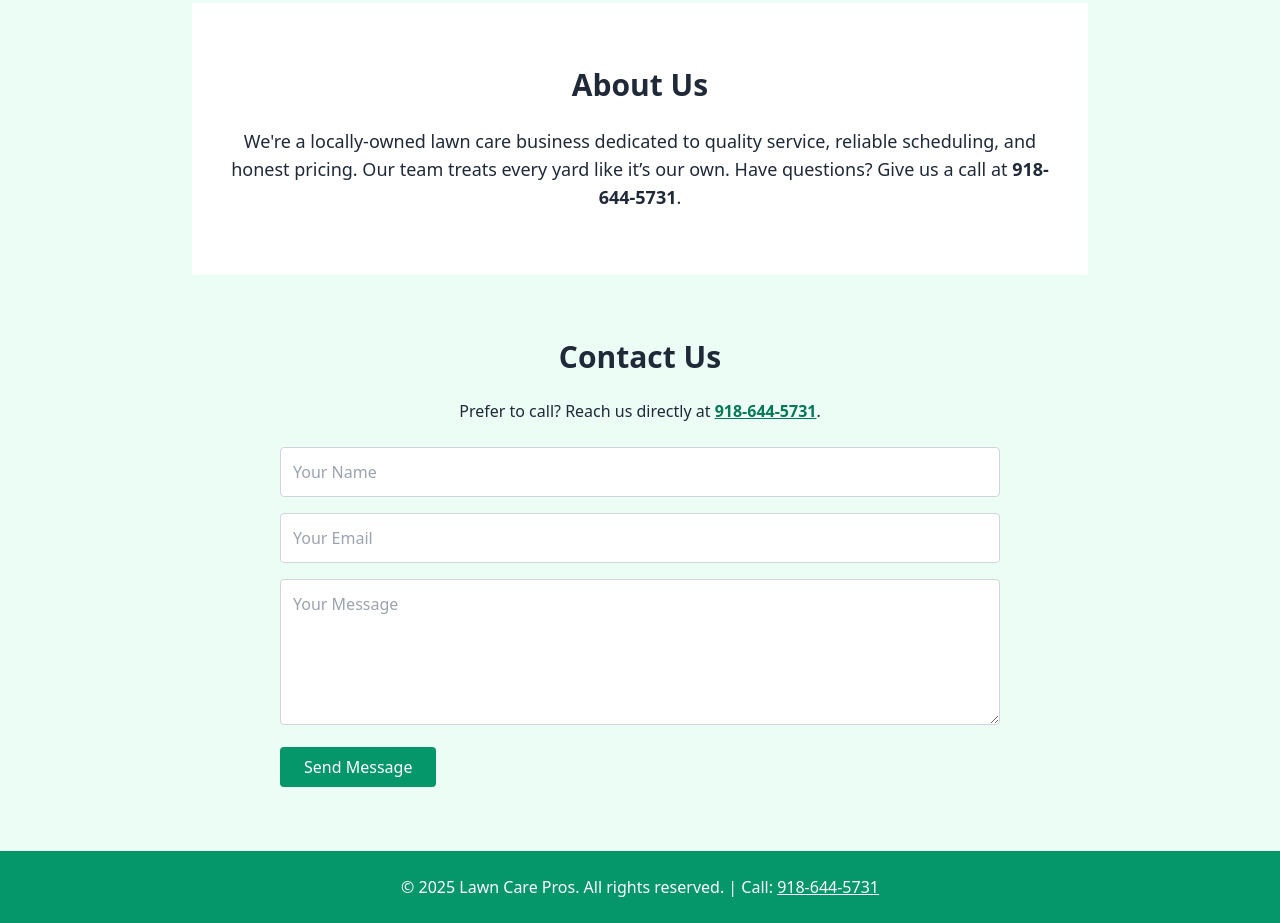
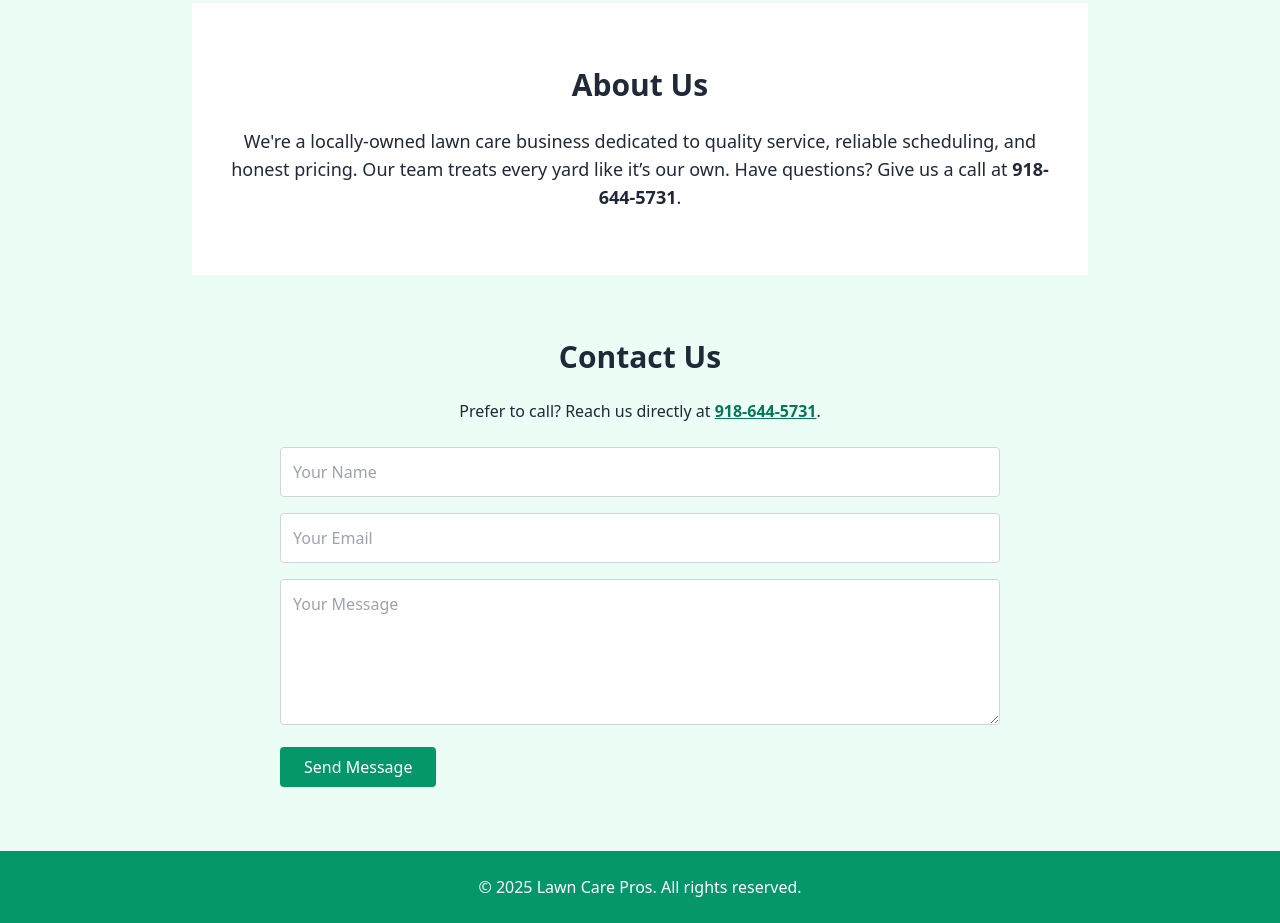
Before and after one commit to gayboy32/lawn-care-website, a plain HTML site: page index.html in a window 1280 px wide. Shown: the part 685-1608 px from the top of the page. Drawn offline with nearby package versions, Linux system fonts and the light colour scheme.

Commit message:
Update index.html

```diff
--- a/index.html
+++ b/index.html
@@ -82,8 +82,4 @@
 
   <!-- Footer -->
   <footer class="bg-green-600 text-white text-center py-6">
-    <p>&copy; 2025 Lawn Care Pros. All rights reserved. | Call: <a href="tel:9186445731" class="underline">918-644-5731</a></p>
-  </footer>
-
-</body>
-</html>
+    <p>&copy; 2025 Lawn Care Pros. All rights reserved.
```
